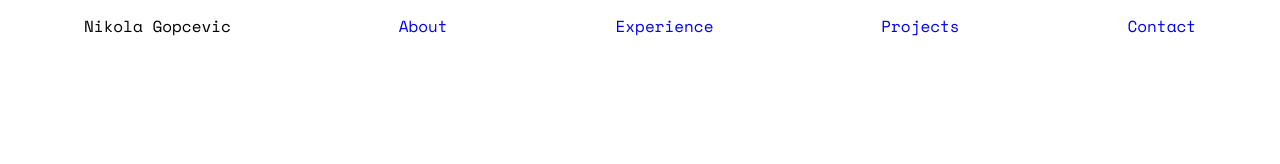
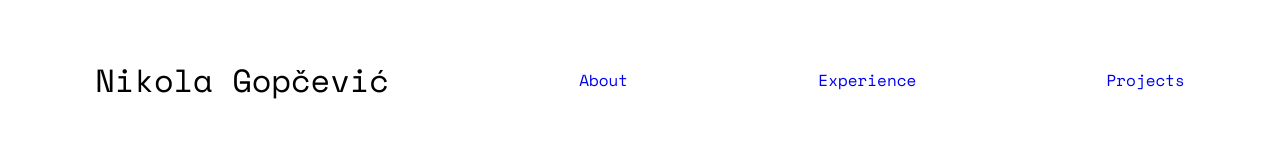
Before and after one commit to romeo-yenni/portfolio, a plain HTML site: page index.html in a window 1280 px wide. Drawn offline with nearby package versions, Linux system fonts and the light colour scheme.

Commit message:
finished nav basics

```diff
--- a/index.html
+++ b/index.html
@@ -10,17 +10,12 @@
       </style>
 </head>
 <body>
-    <ul>
-        <li>
-            <div>
-                Nikola Gopcevic
-            </div>
-        </li>
-        <li><a href="#about">About</a></li>
-        <li><a href="#experience">Experience</a></li>
-        <li><a href="#projects">Projects</a></li>
-        <li><a href="#contracts">Contact</a></li>
-    </ul>
+    <div class="nav-bar">
+        <div class="nav-name">Nikola Gopčević</div>
+        <a class="nav-item" href="#about">About</a>
+        <a class="nav-item" href="#experience">Experience</a>
+        <a class="nav-item" href="#projects">Projects</a>
+    </div>
     <script src="script.js"></script>
 </body>
 
--- a/style.css
+++ b/style.css
@@ -12,25 +12,28 @@ body {
 
 /* NAVIGATION */
 
-ul {
+.nav-bar {
     display: flex;
     justify-content: space-around;
-    list-style-type: none;
-    margin: 0;
-    padding: 0;
-    overflow: hidden;
+    align-items: center;
+    height: 20vh;
 }
 
-li div {
-    display: block;
-    text-align: center;
-    padding: 14px 16px;
+.nav-name {
+    font-size: 2rem;
+    cursor: default;
+}
+
+.nav-item {
     text-decoration: none;
 }
 
-li a {
-    display: block;
-    text-align: center;
-    padding: 14px 16px;
-    text-decoration: none;
+.nav-item:visited {
+    color: black;
 }
+
+.nav-item:hover {
+    text-shadow: 2px 2px 4px rgba(0, 0, 0, 0.5);
+}
+
+/*  */
```
